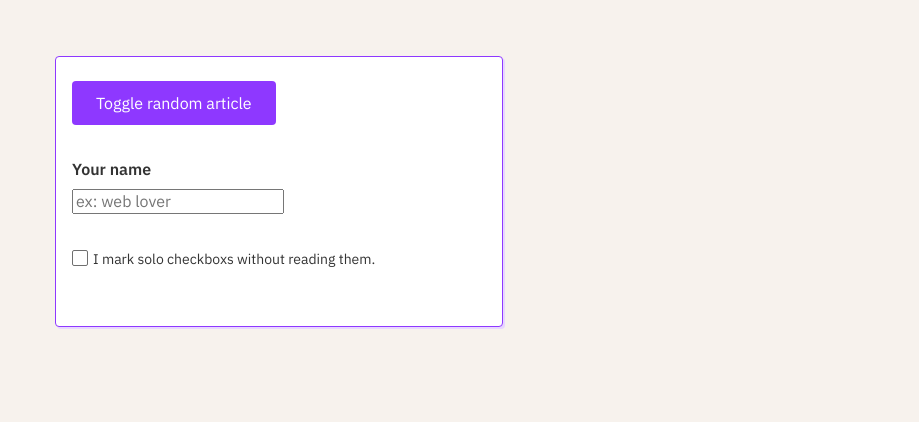
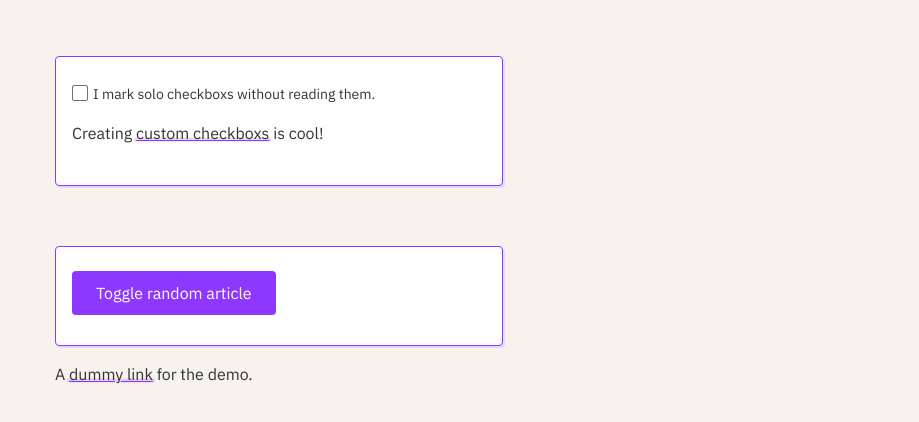
Before and after one commit to sandrina-p/workshop-a11y-fundamentals, a website: page src/solutions/2.2.html in a window 1280 px wide. Shown: the part 82-504 px from the top of the page, without its empty margins (361-1280 px from the left). Drawn offline with Linux system fonts and the light colour scheme.

Commit message:
2.2 Improve instructions and exercise

```diff
--- a/src/exercises/2.2.css
+++ b/src/exercises/2.2.css
@@ -1,3 +1,5 @@
+/* ------- CASE #2 Custom input -------  */
+
 .c-checkbox {
   position: relative;
   display: inline-block;
@@ -9,6 +11,19 @@
 .c-checkbox input {
   /* 💡 We shouldn't use display:none, right?  */
   display: none;
+}
+
+/* ------- CASE #3 Toggle content -------  */
+
+.coolText {
+  /* 💡 It's visually hidden, but we need to hide it completely  */
+  opacity: 0;
+  padding: 16px 0 0 16px;
+  transition: opacity 250ms;
+}
+
+.coolText.isVisible {
+  opacity: 1;
 }
 
 /*  ----------------------------------------- *\
@@ -84,6 +99,7 @@
 }
 
 .c-checkbox :last-child::after {
+  font-family: sans-serif;
   content: "✓";
   line-height: 1;
   font-size: 14px;
@@ -93,8 +109,10 @@
   top: 7px;
   left: 6px;
   color: #fff;
+  font-weight: 600;
   transform: translate(-50%, -50%) scale(0);
   transition: transform 150ms;
+  transform-origin: 50% 50%;
 }
 
 .c-checkbox input:checked + :last-child::before {
@@ -108,13 +126,8 @@
 
 /* ------- OTHER STUFF -------  */
 
-.coolText {
-  display: none;
-  padding: 16px 0 0 16px;
-}
-
-.coolText.isVisible {
-  display: block;
+.toggleArea {
+  display: flex;
 }
 
 .g-card {
--- a/src/solutions/2.2.css
+++ b/src/solutions/2.2.css
@@ -1,3 +1,29 @@
+/* ------- CASE #1 Menu sidebar -------  */
+
+/* No CSS needed to be changed */
+
+/* ------- CASE #2 Toggle content -------  */
+
+.coolText {
+  /* 💡 With visibility hidden, it's completely hidden from everyone.  */
+  visibility: hidden;
+  padding: 16px 0 0 16px;
+
+  /* 🍀 Animation tip: You can delay the visibility transition
+    to give time for the opacity animation to finish! */
+  opacity: 0;
+  transition: opacity 250ms, visibility 1ms 250ms;
+}
+
+.coolText.isVisible {
+  visibility: visible;
+
+  opacity: 1;
+  transition: opacity 250ms;
+}
+
+/* ------- CASE #3 Custom input -------  */
+
 .c-checkbox {
   position: relative;
   display: inline-block;
@@ -112,16 +138,9 @@
 
 /* ------- OTHER STUFF -------  */
 
-.coolText {
-  display: none;
-  padding: 16px 0 0 16px;
+.toggleArea {
+  display: flex;
 }
-
-.coolText.isVisible {
-  display: block;
-}
-
-/* used on 2.2.css */
 
 .g-card {
   margin-bottom: 0;
--- a/src/solutions/2.2.html
+++ b/src/solutions/2.2.html
@@ -15,13 +15,19 @@
 </head>
 
 <body>
+
+  <!-- CASE #1 - Sidebar -->
   <header class="headerFixed">
+
+    <!-- 💡 Sidebar[1/3] Add inert polifyll. -->
+    <script src="../assets/polyfill-inert.js"></script>
+
     <nav>
       <button class="menu-btn btn btnPrimary js-navTrigger" aria-pressed="false">
         Menu
       </button>
 
-      <!-- 💡 1/3 Add inert attribute to the nav -->
+      <!-- 💡 Sidebar[2/3] Add inert attribute to the hidden sidebar -->
       <div class="menu js-navTarget" inert="true">
         <ul>
           <li><a href="../index.html">Home</a></li>
@@ -30,6 +36,24 @@
           <li><a href="../briefings/2.3.html">Exercise 2.3</a></li>
         </ul>
       </div>
+
+      <!-- 💡 Sidebar[2/3] Add inert polifyll. -->
+      <!-- <script src="../assets/polyfill-inert.js"></script> -->
+
+      <script>
+        // Toggle the sidebar
+        const elNavTrigger = document.getElementsByClassName('js-navTrigger')[0]
+        const elNavTarget = document.getElementsByClassName('js-navTarget')[0]
+
+        elNavTrigger.addEventListener('click', function () {
+          const isVisible = elNavTarget.classList.contains('isVisible')
+          const method = isVisible ? 'remove' : 'add';
+          elNavTarget.classList[method]('isVisible');
+
+          // 💡 Sidebar[3/3] Here's the JS needed to toggle the inert attr value.
+          elNavTarget.inert = isVisible
+        })
+      </script>
     </nav>
   </header>
 
@@ -38,51 +62,34 @@
       Hidden elements
     </h1>
 
+    <!-- CASE #2 - Custom input -->
     <div class="g-card">
+      <label class="c-checkbox">
+        <!-- 💡 1/1 No need to change the HTML. The fix is done on the CSS file -->
+        <input type="checkbox">
+        <span>I mark solo checkboxs without reading them.</span>
+      </label>
+      <p>Creating <a href="#fake-link" class="link">custom checkboxs</a> is cool!</p>
+    </div>
 
-      <button class="btn btnPrimary js-coolTrigger" aria-pressed="false">Toggle random article</button>
 
-      <div class="coolText js-coolTarget">
-        <!-- When hidden, we cannot access it (as expected) because of display:none;. -->
-        Here's a <a href="https://en.wikipedia.org/wiki/Special:Random" target="_blank">random wikipedia article.</a>
-      </div>
-
-      <div class="part">
-        <label class="field">
-          <span class="field-txt">Your name</span>
-          <input type="text" placeholder="ex: web lover">
-        </label>
-      </div>
-
-      <div class="part">
-        <label class="c-checkbox">
-          <!-- 💡 2/3 the fix should be done on the respective CSS file -->
-          <input type="checkbox">
-          <span>I mark solo checkboxs without reading them.</span>
-        </label>
+    <!-- CASE #3 - Toggle content -->
+    <div class="g-card">
+      <div class="toggleArea">
+        <button class="btn btnPrimary js-coolTrigger">
+          Toggle random article
+        </button>
+        <!-- 💡 1/1 No need to change the HTML or JS. The fix is done on the CSS file -->
+        <div class="coolText js-coolTarget">
+          Here's <a class="link" href="https://en.wikipedia.org/wiki/Special:Random" target="_blank">random article.</a>
+        </div>
       </div>
     </div>
+    <p>A <a href="#" class="link">dummy link</a> for the demo.</p>
   </main>
-
-  <!-- 💡 3.1/3 Add inert polifyll. -->
-  <script src="../assets/polyfill-inert.js"></script>
 </body>
 
 <script>
-  // Navigation toggle
-  const elNavTrigger = document.getElementsByClassName('js-navTrigger')[0]
-  const elNavTarget = document.getElementsByClassName('js-navTarget')[0]
-
-  elNavTrigger.addEventListener('click', function () {
-    const isPressed = elNavTrigger.getAttribute('aria-pressed') === 'true'
-
-    const method = isPressed ? 'remove' : 'add';
-    elNavTarget.classList[method]('isVisible');
-    // 💡 3.2/3 Toggle inert
-    elNavTarget.inert = isPressed
-
-    elNavTrigger.setAttribute('aria-pressed', !isPressed)
-  })
 
   /*  ----------------------------------------- *\
   |*  You do not need to touch the code below   *|
@@ -101,6 +108,15 @@
     const method = isPressed ? 'remove' : 'add';
     elCoolTarget.classList[method]('isVisible');
   })
+
+  // 🍀 These are some needed ARIA attributes needed in a toggle button.
+  // Don't worry about it, we'll explore them in a later module.
+  // Disclaimer: They could be on HTML directly, but I moved it to the JS part
+  // to not distract your attention during the exercise :)
+  elCoolTrigger.setAttribute('aria-pressed', 'false')
+  elCoolTrigger.setAttribute('aria-haspopup', 'true')
+  elCoolTrigger.setAttribute('aria-controls', 'toggleTarget')
+  elCoolTarget.setAttribute('id', 'toggleTarget')
 </script>
 
 </html>
```
Also changed, not shown: src/exercises/2.2.html (+39 -33 lines).
